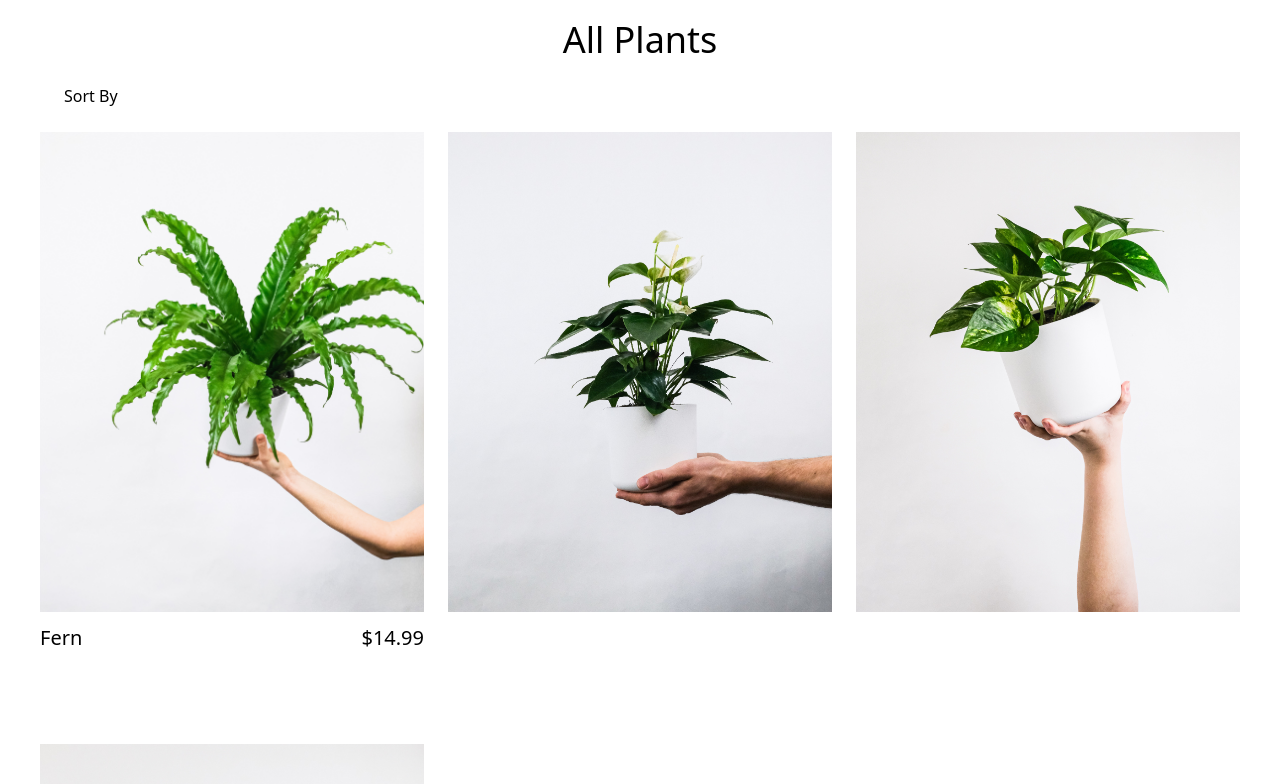
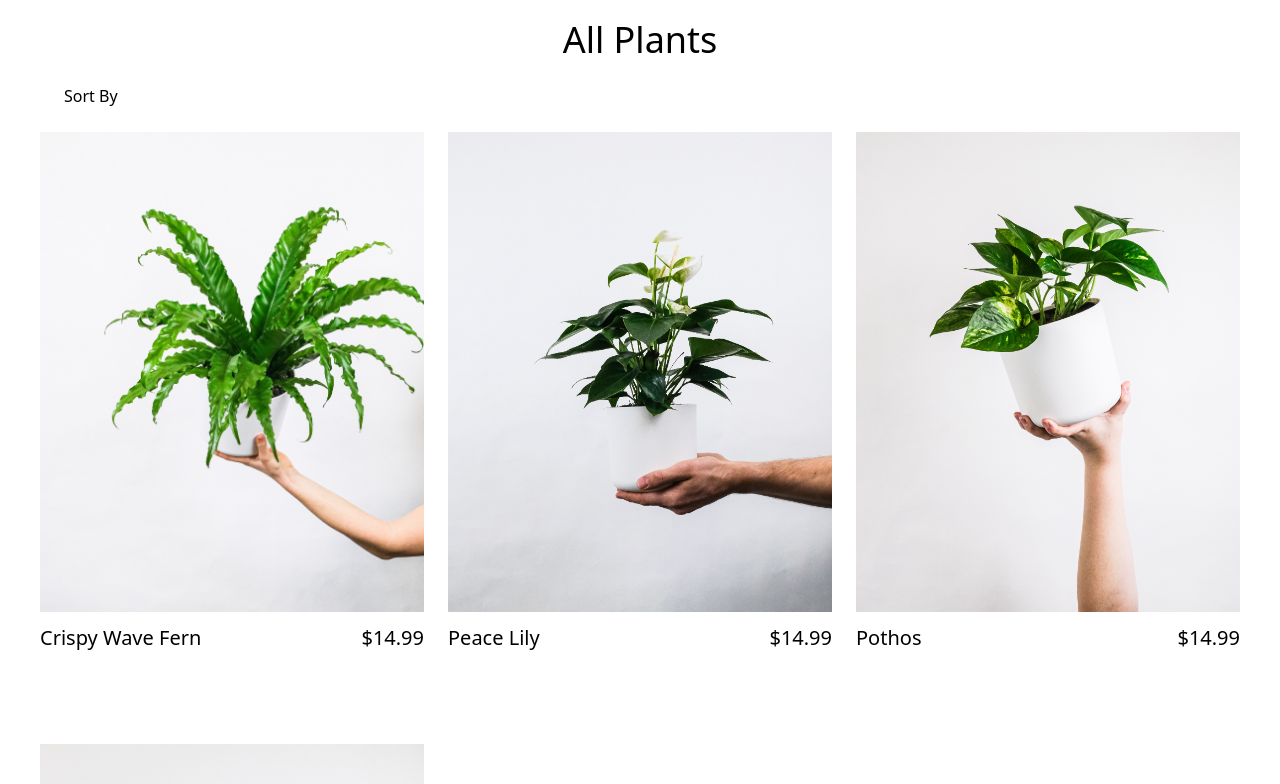
Before and after one commit to jtcaovan/shopping-cart, a React (Create React App) app: page /shop in a window 1280 px wide. Shown: the part 620-1404 px from the top of the page. Built offline with nearby package versions, Linux system fonts and the light colour scheme.

Commit message:
Split shop items into separate components

```diff
--- a/src/components/Shop.js
+++ b/src/components/Shop.js
@@ -1,10 +1,20 @@
 import React from 'react'
 import fiddle from '../assets/fiddle.jpg'
-import arecaPalm from '../assets/shop/arecaPalm.jpg'
-import fern from '../assets/shop/fern.jpg'
-import peaceLily from '../assets/shop/peaceLily.jpg'
-import pothos from '../assets/shop/pothos.jpg'
-import rubberTree from '../assets/shop/rubberTree.jpg'
+import shopData from './ShopData'
+import ShopItems from './ShopItems'
+
+let plants = shopData.map(plant =>
+  <ShopItems
+      key={plant.id}
+      name={plant.name}
+      light={plant.light}
+      price={plant.price}
+      purify={plant.purify}
+      beginner={plant.beginner}
+      petFriendly={plant.petFriendly}
+      img={plant.img}
+  />
+  )
 
 function Shop() {
   return (
@@ -26,19 +36,10 @@ function Shop() {
               <p>Sort By</p>
             </div>
           </div>
-            <div className='grid grid-cols-3 gap-x-6 gap-y-20'>
-              {/* <img src={arecaPalm} alt=''/> */}
-              <div>
-                <img src={fern} alt=''/>
-                <div className='flex justify-between text-xl py-3'>
-                  <p>Fern</p>
-                  <p>$14.99</p>
-                </div>
-              </div>
-              <img src={peaceLily} alt=''/>
-              <img src={pothos} alt=''/>
-              <img src={rubberTree} alt=''/>
-            </div>
+
+          <div className='grid grid-cols-3 gap-x-6 gap-y-20'>
+            {plants}
+          </div>
       </div>
 
     </div>
--- /dev/null
+++ b/src/components/ShopData.js
@@ -0,0 +1,50 @@
+import fern from '../assets/shop/fern.jpg'
+import peaceLily from '../assets/shop/peaceLily.jpg'
+import pothos from '../assets/shop/pothos.jpg'
+import rubberTree from '../assets/shop/rubberTree.jpg'
+
+let shopData = [
+    {
+        id: 1,
+        name: "Crispy Wave Fern",
+        light: 'Low Light',
+        price: "$14.99",
+        purify: true,
+        beginner: true,
+        petFriendly: true,
+        img: fern
+    },
+    {
+        id: 2,
+        name: "Peace Lily",
+        light: 'Low to Medium Light',
+        price: "$14.99",
+        purify: true,
+        beginner: true,
+        petFriendly: false,
+        img: peaceLily
+    },
+    {
+        id: 3,
+        name: "Pothos",
+        light: 'Low to Medium Light',
+        price: "$14.99",
+        purify: true,
+        beginner: true,
+        petFriendly: false,
+        img: pothos
+    },
+    {
+        id: 4,
+        name: "Rubber Tree",
+        light: 'Medium Light',
+        price: "$14.99",
+        purify: true,
+        beginner: true,
+        petFriendly: true,
+        img: rubberTree
+    },
+
+]
+
+export default shopData
--- /dev/null
+++ b/src/components/ShopItems.js
@@ -0,0 +1,15 @@
+import React from 'react'
+
+function ShopItems(props) {
+    return(
+        <div>
+            <img src={props.img} alt=''/>
+                <div className='flex justify-between text-xl py-3'>
+                    <p>{props.name}</p>
+                    <p>{props.price}</p>
+                </div>
+        </div>
+    )
+}
+
+export default ShopItems
```
